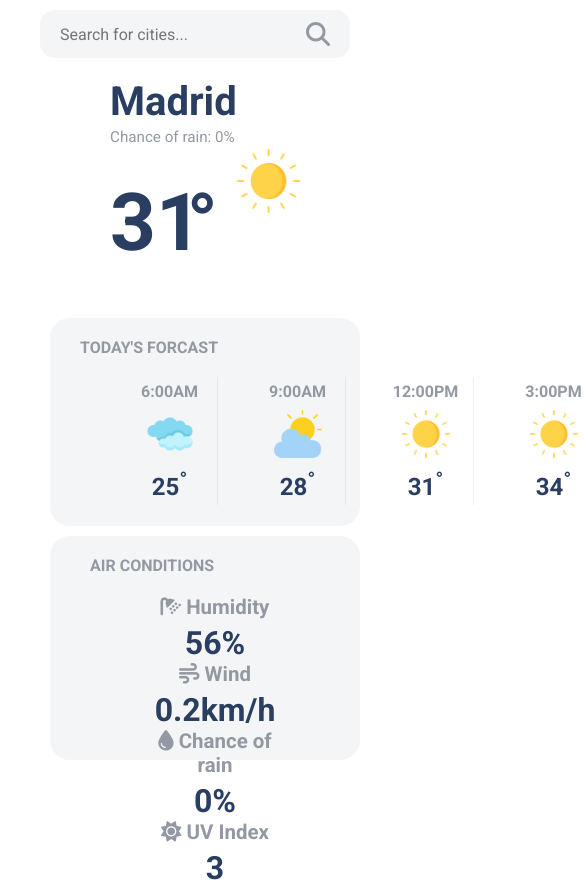
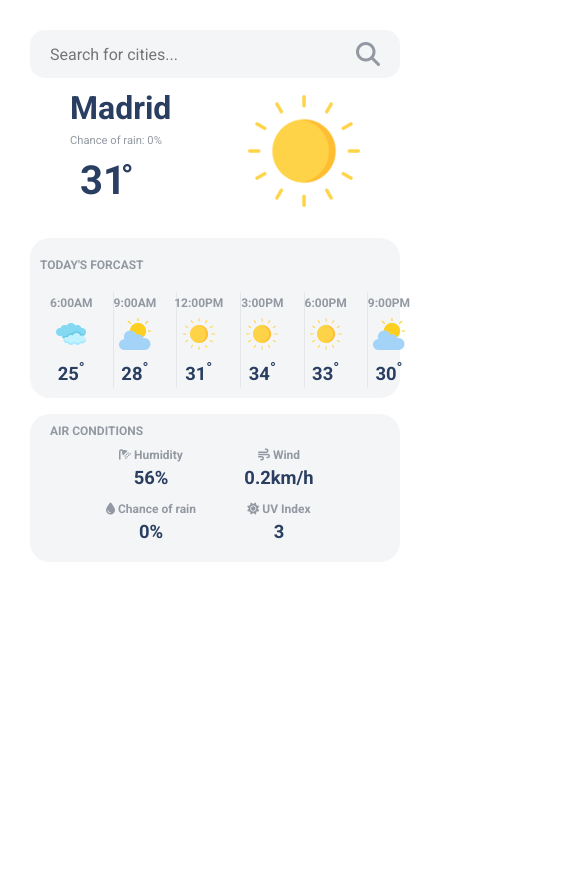
Before and after one commit to ArpanSankesh/WeatherMate, a plain HTML site: page index.html in a window 390 px wide. Shown: the top 887 px of the page, 585 px wide, since content can reach past the window. After the commit the page ends 844 px from the top, so only its background shows below. Drawn offline with Linux system fonts and the light colour scheme.

Commit message:
Made it Responsive

```diff
--- a/style.css
+++ b/style.css
@@ -14,11 +14,12 @@
 
 .main{
     width: 100%;
-    max-height: 100vh;
+    min-height: 100vh;
     background-color: #fff;
     display: flex;
     /* flex-wrap: wrap; */
     padding: 0px 40px;
+    gap: 20px;
 }
 
 .sidebar{
@@ -114,9 +115,8 @@
     display: flex;
     align-items: center;
     justify-content: space-between;
-    width: 55rem;
+    width: 100%;
     height: 15rem;
-    margin: 1rem 0;
     padding: 20px 60px;
     border-radius: 15px;
 }
@@ -125,6 +125,10 @@
     font-size: 2.5rem;
     color:var(--accent-color);
     line-height: 3.2rem;
+}
+
+.weather-info-content{
+    height: 100%;
 }
 
 .weather-info p{
@@ -156,7 +160,7 @@
 
 
 .forcast{
-    width: 55rem;
+    width: 100%;
     height: 13rem;
     margin: 1rem 0;
     padding: 20px 30px;
@@ -172,7 +176,7 @@
 
 .forcast-container{
     /* background-color:aqua; */
-    width: 50rem;
+    width: 100%;
     margin: 20px 10px;
     display: flex;
     align-items: center;
@@ -204,7 +208,7 @@
 
 
 .weather-info-air{
-    width: 55rem;
+    width: 100%;
     height: 14rem;
     padding: 20px 40px 0 40px;
     background-color: var(--primary-color);
@@ -219,10 +223,11 @@
 
 .extra-container{
     display: flex;
+    justify-content: center;
     flex-wrap: wrap;
     padding: 10px 40px ;
     /* margin-left: 60px ; */
-    width: 50rem;
+    width: 100%;
     height: 11rem;
 }
 
@@ -247,7 +252,7 @@
     backdrop-filter: blur(10px);
     width: 22rem;
     height: 48rem;
-    margin: 20px;
+    margin: 20px 0;
     border-radius: 25px;
     /* text-align: center; */
 }
@@ -284,37 +289,202 @@
     width: 30px;
 }
 
-/* General Styles */
-/* ... (Your existing styles) ... */
-
-/* Responsive adjustments */
-@media (max-width: 1300px) {
-    .main {
-        flex-wrap: wrap; /* Allow flex items to wrap */
+@media screen and (max-width: 1300px) {
+    .sidebar{
+        display: none;
+    }
+    .main{
+        flex-wrap: wrap;
+        padding: 0;
+        margin: 0;
+        /* flex-direction: column; */
+    }
+    .content{
+        width: 100%;
     }
 
-    .content {
-        width: 100%; /* Adjust content width to fill the available space */
-        margin: 10px;
-        margin-left:0px;
-         /* Update margin for smaller screens */
+    .extra-container{
+        width: 80%;
+        margin-left: 10%;
     }
 
-    /* Adjust other elements' styles as needed for responsiveness */
-    .sidebar {
-        display: none; /* Adjust height to accommodate content */
-    }
     .left-sidebar {
         display: none;
+      }
+  }
+
+  @media(max-width:1020px){
+    .extra-container{
+        width: 100%;
+        margin-left:0;
+    }
+    .extra-container{
+        padding: 10px;
+    }
+    .extra-content h3{
+        font-size: 1rem;
+    }
+    .extra-content h1{
+        font-size: 1.5rem;
+    }
+  }
+
+  @media(max-width:840px){
+    .extra-container{
+        padding: 10px;
+    }
+    .extra-content h3{
+        font-size: 1rem;
+    }
+    .extra-content h1{
+        font-size: 1.5rem;
+    }
+  }
+
+  @media(max-width:780px){
+    .weather-info{
+        padding: 0 40px;
+    }
+    .weather-info .city{
+        font-size: 2rem;
+    }
+    .weather-info .rain-percentage{
+        font-size: 0.7rem;
     }
 
+    .temp p{
+        margin-left:-10px;
+        font-size: 3rem;
+    }
+    .weather-info h1{
+        font-size: 4rem;
+    }
+    .weather-info-image {
+        width: 8rem;
+    }
+    .extra-content{
+        width: 15rem;
+    }
+    .extra-content h3{
+        font-size: 0.8rem;
+    }
+    .weather-info-air h3{
+        font-size: 0.8rem;
+    }
+    .extra-content h1{
+        font-size: 1.2rem;
+    }
+  }
 
-    .weather-info,
-    .forcast,
-    .weather-info-air,
-    .extra-container,
-    .left-sidebar {
-        width: 100%; /* Utilize full width on smaller screens */
-        margin: 10px; /* Update margins for smaller screens */
+
+  @media(max-width:580px){
+    .weather-info{
+        height: 12rem;
     }
-}
+    .extra-content{
+        width: 10rem;
+    }
+    .forcast{
+        padding:20px 10px ;
+    }
+    .forcast-info{
+        width: 4rem;
+        height: 6rem;
+        padding-right: 20px;
+    }
+    .forcast h3{
+        font-size: 0.8rem;
+    }
+    .degree{
+        font-size: 1.2rem;
+    }
+
+  }
+
+  @media(max-width:450px) {
+    .forcast-info img{
+        width: 2rem;
+    }
+    .forcast h3{
+        font-size: 0.75rem;
+    }
+    .degree{
+        font-size: 1.15rem;
+    }
+    .forcast{
+        height: 10rem;
+    }
+    .weather-info-air{
+        height: 9.25rem;
+    }
+    .extra-container{
+        height: 8rem;
+    }
+    .weather-info-air h3{
+        font-size: 0.75rem;
+    }
+    .extra-content h3{
+        font-size: 0.75rem;
+    }
+    .extra-content h1{
+        font-size: 1rem;
+    }
+
+  }
+
+  @media(max-width:420px){
+    .main{
+        padding: 10px;
+    }
+    .extra-content{
+        width: 8rem;
+    }
+    .weather-info-air{
+        padding: 10px 20px;
+    }
+    .extra-content h1{
+        font-size: 1.15rem;
+    }
+    .forcast{
+        margin-top: 0;
+    }
+    .weather-info h1{
+        font-size: 2.5rem;
+    }
+    .temp p{
+        margin-left:-5px;
+        font-size: 2rem;
+    }
+    .weather-info-content{
+        margin-top:10px ;
+    }
+    .weather-info{
+        height: 10rem;
+    }
+    .temp{
+        margin: 10px;
+    }
+    .weather-info-image{
+        width: 7rem;
+    }
+  }
+
+  @media(max-width:380px){
+
+    .forcast-info{
+        height: 5rem;
+        padding-right: 5px;
+    }
+    .forcast-info img{
+        width: 1.55rem;
+    }
+    .forcast h3{
+        font-size: 0.6rem;
+    }
+    .forcast-container{
+        margin: 10px;
+    }
+    .degree{
+        font-size: 1rem;
+    }
+  }
```
Also changed, not shown: index.html (+3 -0 lines).
